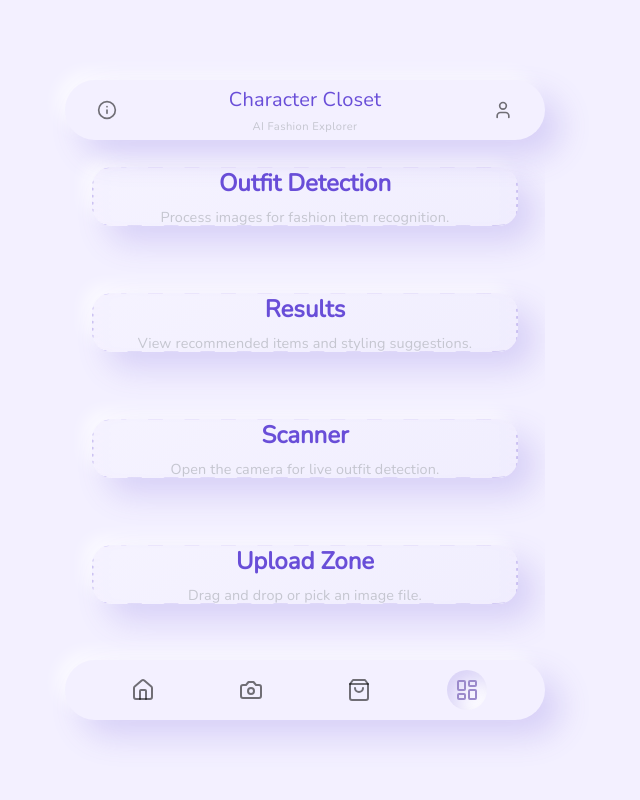
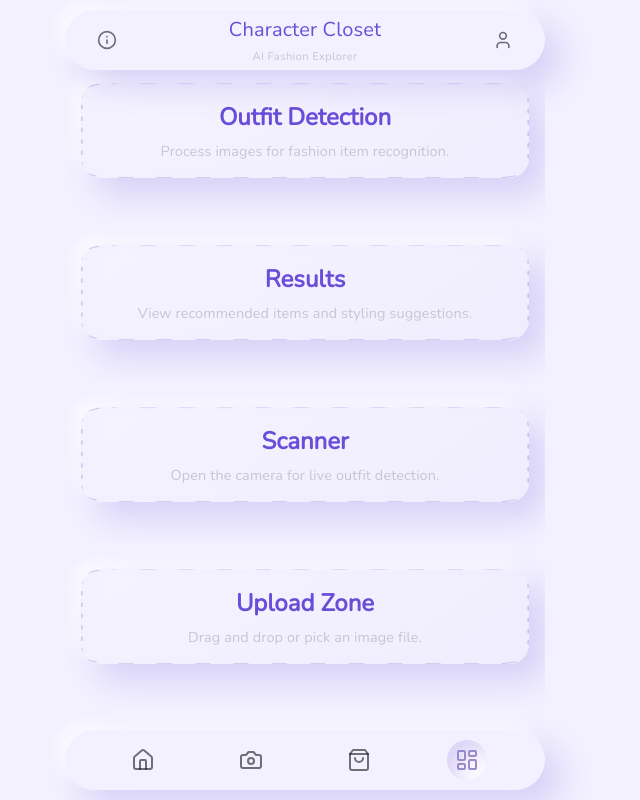
Before and after one commit to beanguap/Character-Closet, a React (Vite) app: page /dashboard in a window 1280 px wide. Shown: the whole page, without its empty margins (335-975 px from the left). Built offline with nearby package versions, Linux system fonts and the light colour scheme.

Commit message:
Refactor Dashboard layout; adjust clay card dimensions, improve top and bottom navigation positioning, and enhance overall styling for better user experience

```diff
--- a/src/pages/Dashboard/dashboard.css
+++ b/src/pages/Dashboard/dashboard.css
@@ -39,10 +39,10 @@
 
 /* Import claymorphic card styles but scope them to dashboard */
 .dashboard-content .clay-card {
-  width: 95%; /* Increased width */
+  width: 100%; /* Increased width */
   max-width: 480px;
-  height: 28vh; /* Increased height */
-  max-height: 28vh;
+  height: 50vh; /* Increased height */
+  max-height: 100vh;
   background: linear-gradient(145deg, rgba(255, 255, 255, 0.2), rgba(230, 230, 250, 0.2));
   border-radius: 20px;
   box-shadow: var(--outer-shadow);
--- a/src/styles/layout.css
+++ b/src/styles/layout.css
@@ -1,105 +1,76 @@
+/* Example of combined layout */
+
+/* Container fills viewport, minimal vertical padding */
 .dashboard-container {
   display: flex;
   flex-direction: column;
   height: 100vh;
-  overflow: hidden; /* Prevent scrolling */
+  padding: 0 1rem;  /* remove large top/bottom padding */
+  overflow: hidden; /* or overflow: auto; if you want scrolling in the container itself */
+  background: var(--light-lavender);
 }
 
+/* Main content with overflow-y to scroll if needed */
 .dashboard-content {
   flex: 1;
   display: flex;
   flex-direction: column;
-  align-items: center; /* Center the containers horizontally */
-  justify-content: center; /* Center the containers vertically */
-  gap: 1rem;
-  padding: 1rem;
+  align-items: center;
+  justify-content: flex-start; /* start under top bar */
+  gap: 0.5rem;
+  padding: 1rem 0;
   overflow-y: auto;
-  scroll-snap-type: y mandatory;
 }
 
-.clay-card {
-  width: 90%; /* Adjust width to ensure even spacing on both sides */
-  max-width: 280px; /* Ensure the card doesn't exceed a certain width */
-  height: 20vh; /* Adjust height to fit all cards within the viewport */
-  max-height: 20vh; /* Ensure the card doesn't exceed 20% of the viewport height */
+/* Clay card style */
+.dashboard-content .clay-card {
+  width: 100%;
+  max-width: 480px;
+  height: 50vh;
+  max-height: 100vh;
+  margin: 0.2rem;
   background: linear-gradient(145deg, rgba(255, 255, 255, 0.2), rgba(230, 230, 250, 0.2));
   border-radius: 20px;
-  box-shadow: 10px 10px 20px rgba(107, 78, 216, 0.1), -10px -10px 20px rgba(255, 255, 255, 0.7);
-  overflow: hidden;
-  margin: 0.5rem;
+  box-shadow: var(--outer-shadow);
+  transition: all 0.3s ease;
   cursor: pointer;
-  transition: transform 0.3s ease, box-shadow 0.3s ease;
 }
 
-.clay-card:hover {
-  transform: translateY(-2px) scale(1.02);
-  box-shadow: inset 6px 6px 12px rgba(107, 78, 216, 0.1), inset -6px -6px 12px rgba(255, 255, 255, 0.7);
+/* Top bar with less vertical offset */
+.top-bar {
+  position: fixed;
+  top: 10px; /* was 20px */
+  margin-bottom: 0; /* remove or reduce margin-bottom */
+  width: 100%;
+  max-width: 480px;
+  left: 50%;
+  transform: translateX(-50%);
+  height: 50px; /* slightly smaller if you prefer */
+  display: flex;
+  justify-content: space-between;
+  align-items: center;
+  padding: 0.5rem 1rem; /* smaller padding if you want to reduce vertical space */
+  background: var(--card-gradient);
+  border-radius: 2rem;
+  box-shadow: var(--outer-shadow);
+  z-index: 10;
 }
 
-/* Common layout styles */
+/* Bottom nav with less vertical offset */
 .bottom-nav {
   position: fixed;
-  bottom: 20px;
+  bottom: 10px; /* was 20px */
   width: 100%;
-  max-width: 480px; /* Set a maximum width for consistency */
+  max-width: 480px;
   left: 50%;
   transform: translateX(-50%);
+  height: 50px; /* slightly smaller if you prefer */
   display: flex;
   justify-content: space-around;
   align-items: center;
-  padding: var(--spacing-large);
+  padding: 0.5rem 1rem; /* smaller padding */
   background: var(--card-gradient);
+  border-radius: 2rem 2rem 0 0;
   box-shadow: var(--outer-shadow);
-  border-radius: 2rem 2rem 0 0; /* Rounded top edges */
-  z-index: 100;
-  height: 60px; /* Fixed height for consistency */
+  z-index: 10;
 }
-
-@media (min-width: 768px) {
-  .bottom-nav {
-    height: 60px; /* Maintain the same height on larger screens */
-  }
-}
-
-/* Common layout styles */
-.top-bar {
-  position: fixed;
-  top: 20px;
-  width: 100%;
-  max-width: 480px; /* Set a maximum width for consistency */
-  left: 50%;
-  transform: translateX(-50%);
-  z-index: 100;
-  display: flex;
-  justify-content: space-between;
-  align-items: center;
-  padding: var(--spacing-large);
-  background: var(--card-gradient);
-  box-shadow: var(--outer-shadow);
-  margin-bottom: var(--spacing-large);
-  border-radius: 2rem; /* Increase border-radius for more rounded edges */
-  position: relative;
-  z-index: 10;
-  width: 100%;
-  max-width: 480px; /* Set a maximum width for consistency */
-  left: 50%;
-  transform: translateX(-50%);
-  height: 60px; /* Fixed height for consistency */
-}
-
-@media (min-width: 768px) {
-  .top-bar {
-    height: 60px; /* Maintain the same height on larger screens */
-  }
-}
-
-/* Basic responsive adjustments */
-@media screen and (max-width: 480px) {
-  .bottom-nav {
-    bottom: 15px;
-  }
-
-  .top-bar {
-    top: 15px;
-  }
-}
```
